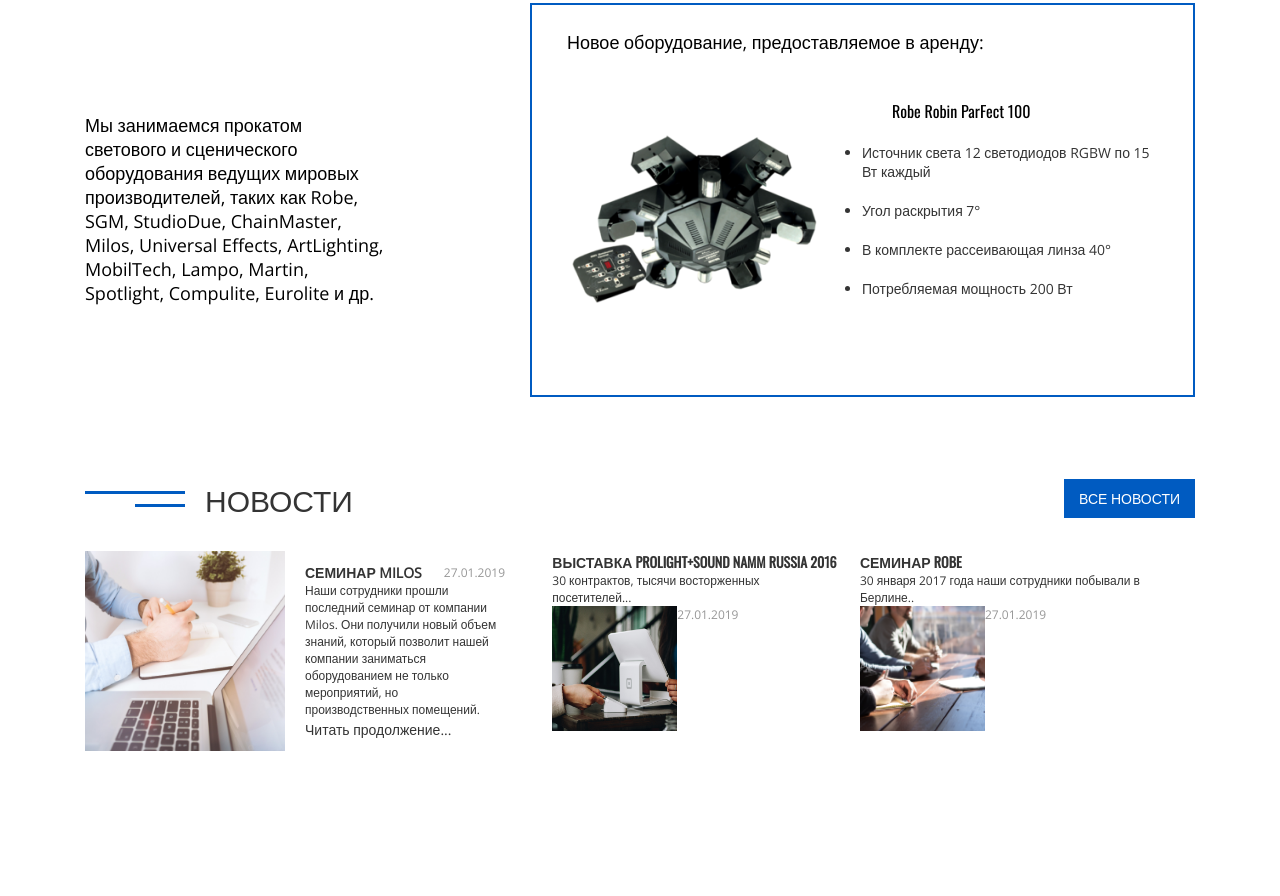
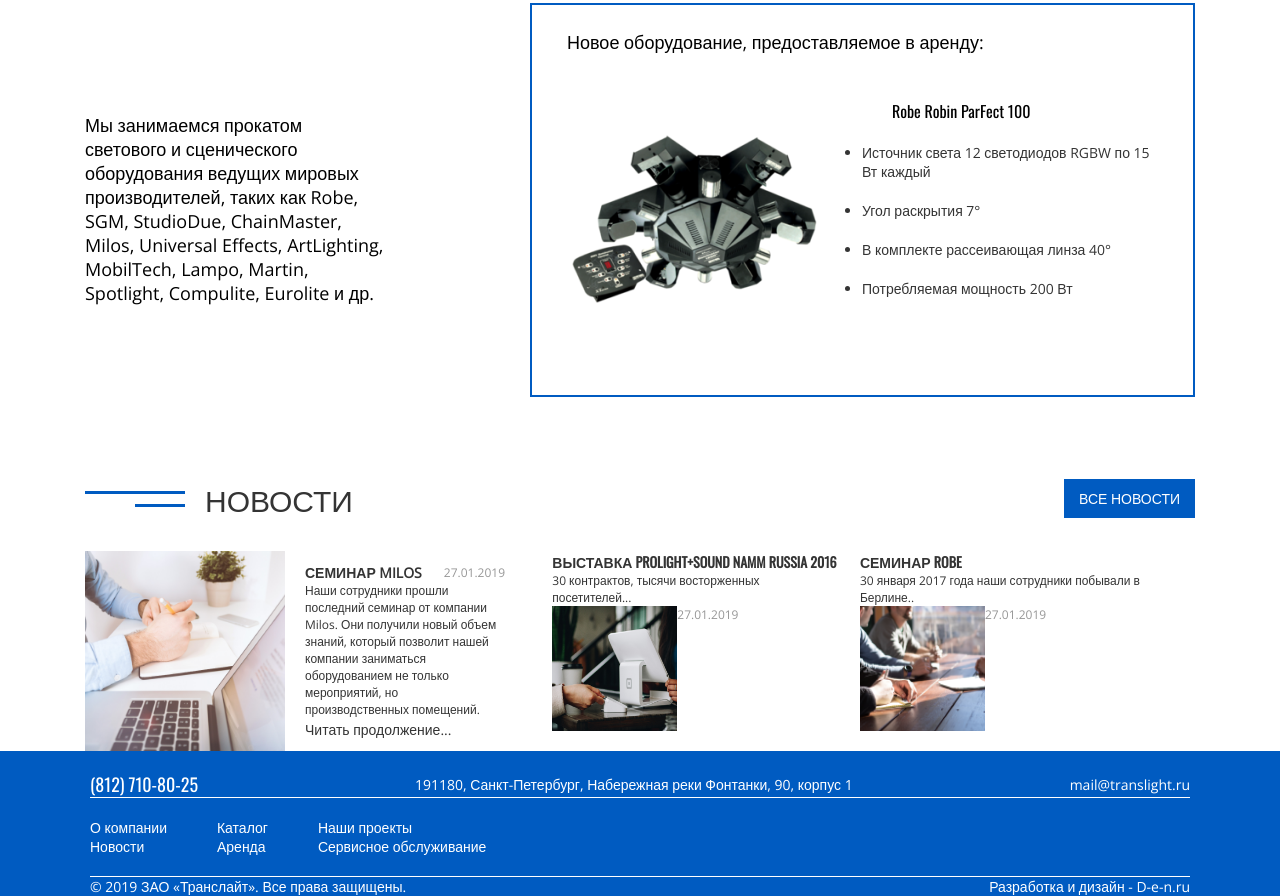
Before and after one commit to Darya-1207/translight, a plain HTML site: page index.html in a window 1280 px wide. Shown: the part 1547-2443 px from the top of the page. Before the commit the page ends 2298 px from the top, so only its background shows below. Drawn offline with nearby package versions, Linux system fonts and the light colour scheme.

Commit message:
created footer

```diff
--- a/index.html
+++ b/index.html
@@ -143,5 +143,35 @@
     </div>
         </div>
 </div>
+
+        <div class="footer">
+            <div class="container">
+                <div class="footer-top">
+                    <p>(812) 710-80-25</p>
+                    <p>191180, Санкт-Петербург, Набережная реки Фонтанки, 90, корпус 1</p>
+                    <p>mail@translight.ru</p>
+                </div>
+                <div class="footer-mid">
+                    <div>
+                        <a href="#">О компании</a>
+                        <a href="#">Новости</a>
+                    </div>
+                    <div>
+                        <a href="#">Каталог</a>
+                        <a href="#">Аренда</a>
+                    </div>
+                    <div>
+                        <a href="#">Наши проекты</a>
+                        <a href="#">Сервисное обслуживание</a>
+                    </div>
+                </div>
+                <div class="footer-down">
+                    <p>© 2019 ЗАО «Транслайт». Все права защищены.</p>
+                    <p>Разработка и дизайн - D-e-n.ru</p>
+                </div>
+            </div>
+        </div>
+
+</div>
 </body>
 </html>
--- a/style.css
+++ b/style.css
@@ -399,3 +399,60 @@ a{
     font-size: 12px;
     font-family: 'Open Sans', sans-serif;
     }
+    .footer {
+        background-color: #005BC1;
+    }
+
+    .footer-top {
+        display: flex;
+        justify-content: space-between;
+        align-items: center;
+        border-bottom: 1px solid #fff;
+        padding-top: 20px;
+    }
+
+    .footer-top p:first-child {
+        font-family: 'Oswald', sans-serif;
+        color: #fff;
+        font-size: 18px;
+    }
+
+    .footer-top p:nth-child(2) {
+        color: #fff;
+        font-family: 'Open Sans', sans-serif;
+        font-size: 14px;
+    }
+
+    .footer-top p:nth-child(3) {
+        color: #fff;
+        font-family: 'Open Sans', sans-serif;
+        font-size: 14px;
+    }
+
+    .footer-mid {
+        width: 600px;
+        display: flex;
+        padding: 20px 0 20px;
+    }
+
+    .footer-mid div {
+        display: flex;
+        flex-direction: column;
+        margin-right: 50px;
+    }
+
+    .footer-mid a {
+        text-decoration: none;
+        color: #fff;
+        font-family: 'Open Sans', sans-serif;
+        font-size: 14px;
+    }
+
+    .footer-down {
+        border-top: 1px solid #fff;
+        display: flex;
+        justify-content: space-between;
+        color: #fff;
+        font-family: 'Open Sans', sans-serif;
+        font-size: 14px;
+    }
```
